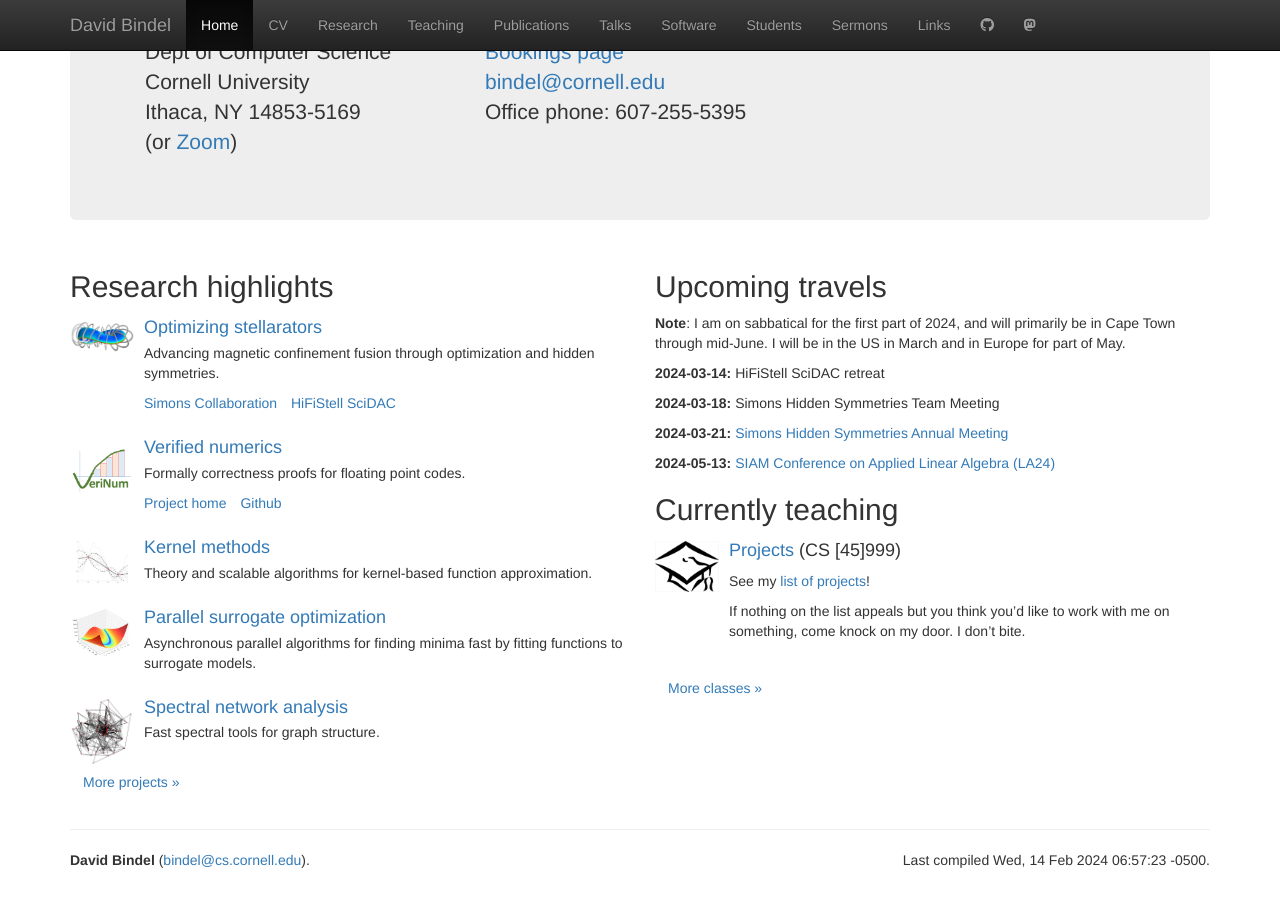
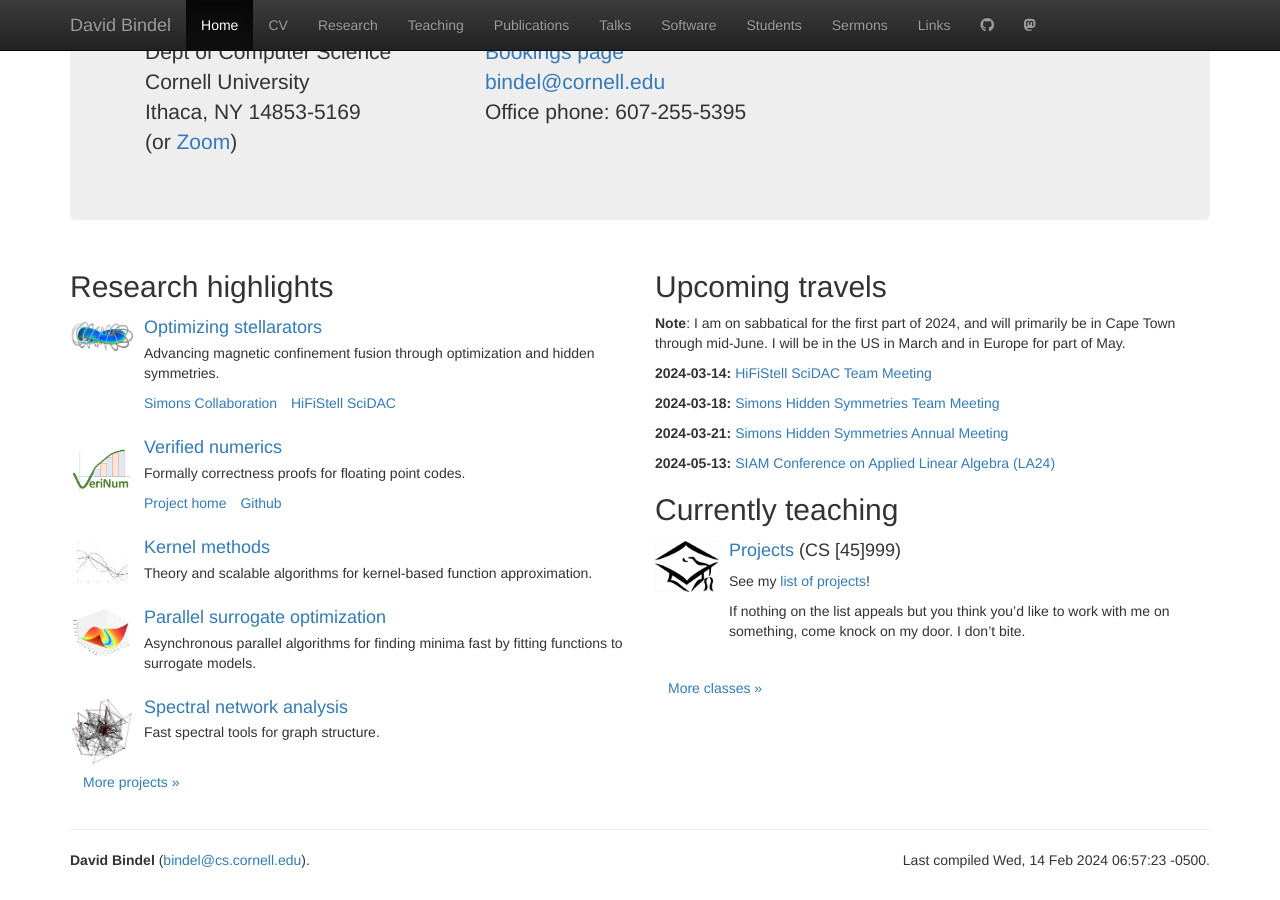
Before and after one commit to dbindel/cornell_web, a Jekyll site: the page built from index.html, in a window 1280 px wide and 900 px high, scrolled down 569 px. Built offline with Jekyll 4.4.1, drawn with Linux system fonts in a browser that asks for light colours; nearby versions of some CDN libraries.

Commit message:
Add URLs for 2024 meetings.

```diff
--- a/_data/travel.yml
+++ b/_data/travel.yml
@@ -207,10 +207,12 @@
   url: https://maths.anu.edu.au/news-events/events/simons-hidden-symmetries-and-fusion-energy-collaboration-australian-retreat
 -
   date: 2024-03-14
-  text: "HiFiStell SciDAC retreat"
+  text: "HiFiStell SciDAC Team Meeting"
+  url: https://hifistell.plasma.princeton.edu/events/2024-hifistell-team-meeting
 -
   date: 2024-03-18
   text: "Simons Hidden Symmetries Team Meeting"
+  url: https://hiddensymmetries.princeton.edu/events/2024-hidden-symmetries-and-fusion-energy-team-meeting
 -
   date: 2024-03-21
   text: "Simons Hidden Symmetries Annual Meeting"
```
